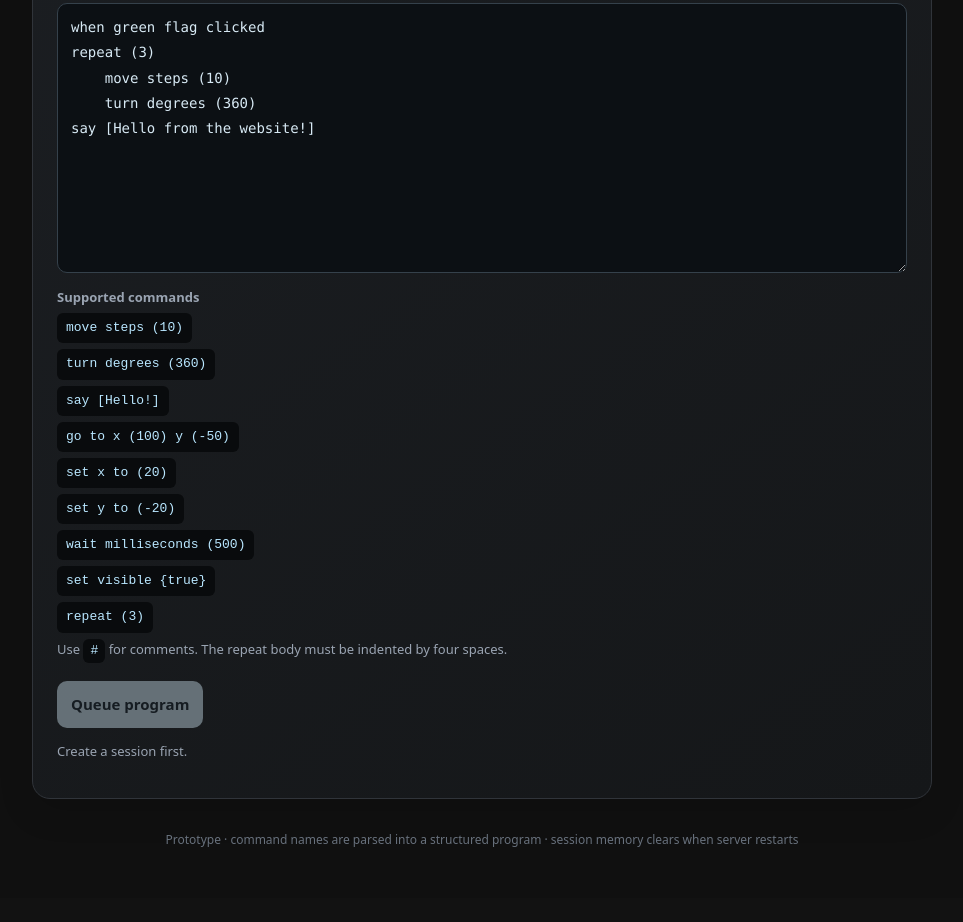
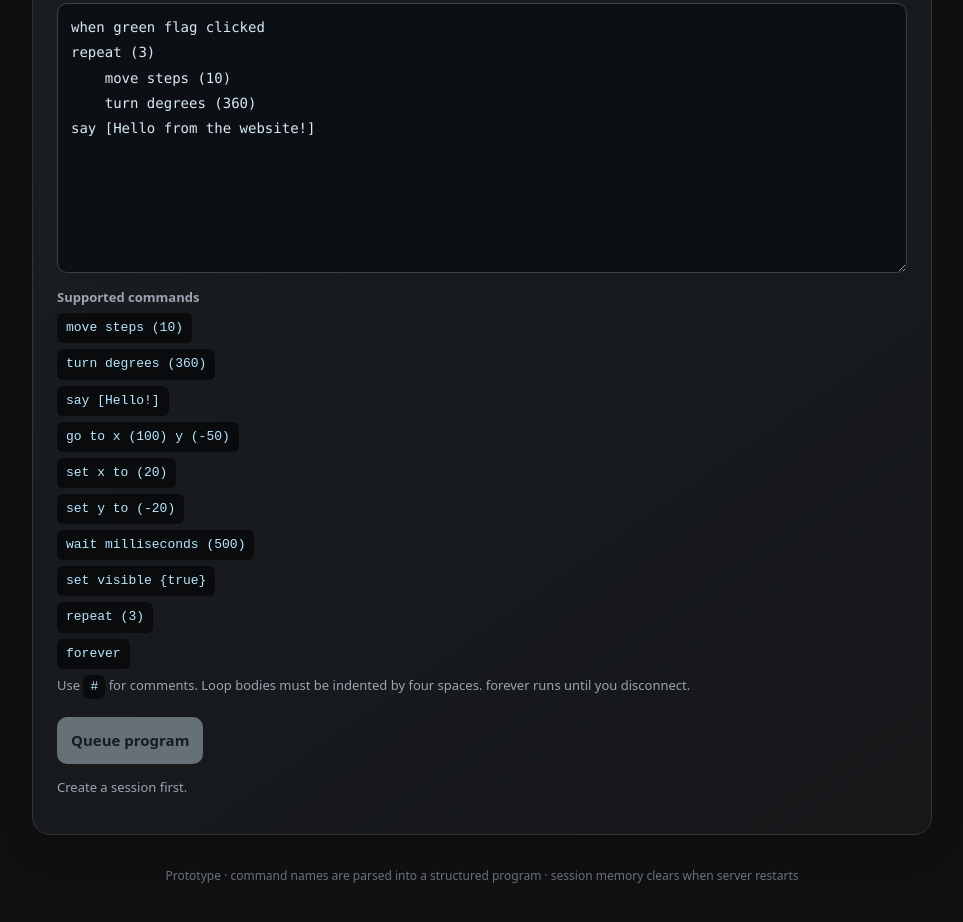
Before and after one commit to porosh957/https-communication-systems, a website: page public/index.html in a window 1280 px wide. Shown: the part 596-1518 px from the top of the page, without its empty margins (158-1121 px from the left). Before the commit the page ends 1494 px from the top, so only its background shows below. Drawn offline with Linux system fonts and the light colour scheme; no server answers.

Commit message:
Fix example and document forever loops

```diff
--- a/public/index.html
+++ b/public/index.html
@@ -10,5 +10,5 @@ repeat (3)
     move steps (10)
     turn degrees (360)
 say [Hello from the website!]</textarea>
-<div class="examples"><strong>Supported commands</strong><code>move steps (10)</code><code>turn degrees (360)</code><code>say [Hello!]</code><code>go to x (100) y (-50)</code><code>set x to (20)</code><code>set y to (-20)</code><code>wait milliseconds (500)</code><code>set visible {true}</code><code>repeat (3)</code><span>Use <code>#</code> for comments. The repeat body must be indented by four spaces.</span></div>
+<div class="examples"><strong>Supported commands</strong><code>move steps (10)</code><code>turn degrees (360)</code><code>say [Hello!]</code><code>go to x (100) y (-50)</code><code>set x to (20)</code><code>set y to (-20)</code><code>wait milliseconds (500)</code><code>set visible {true}</code><code>repeat (3)</code><code>forever</code><span>Use <code>#</code> for comments. Loop bodies must be indented by four spaces. forever runs until you disconnect.</span></div>
 <button id="send" disabled>Queue program</button><p id="result" class="hint">Create a session first.</p></section><footer>Prototype · command names are parsed into a structured program · session memory clears when server restarts</footer></main><script src="app.js"></script></body></html>
```
